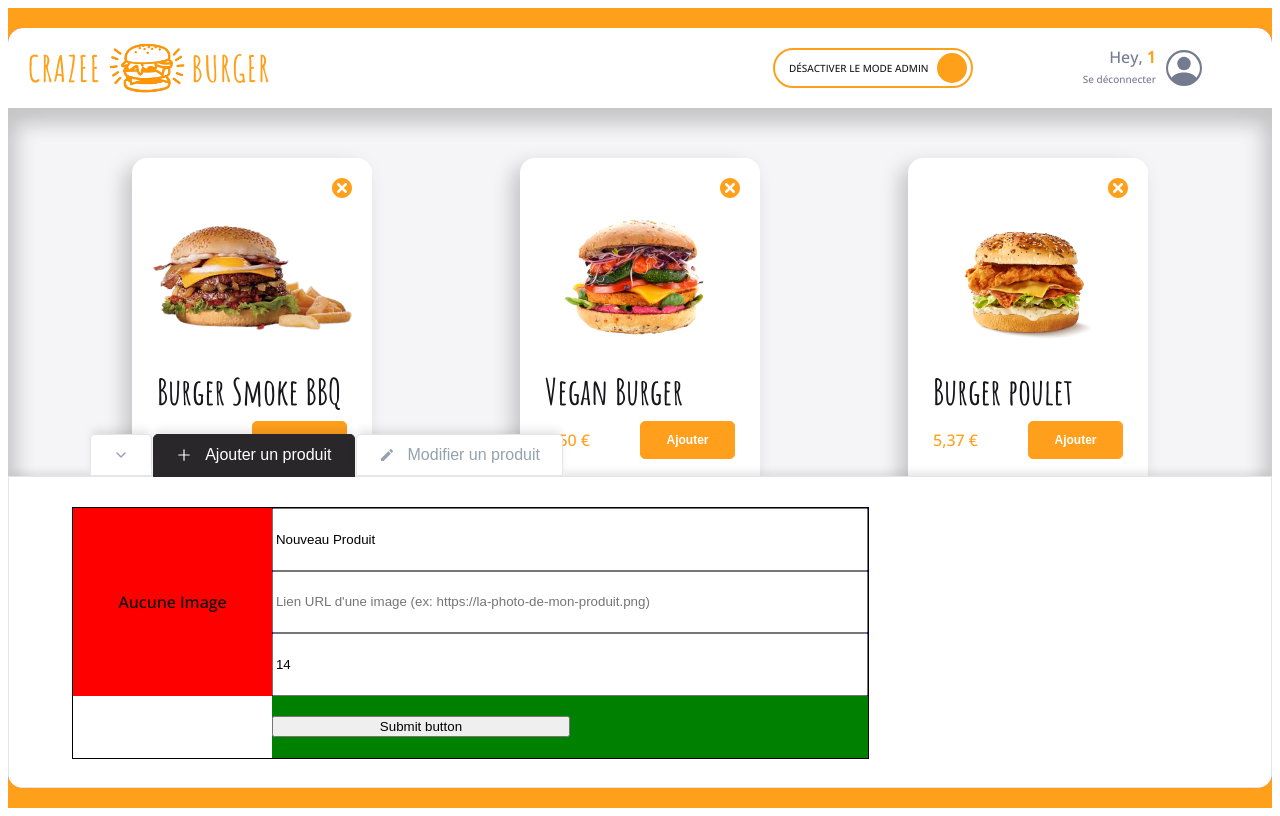
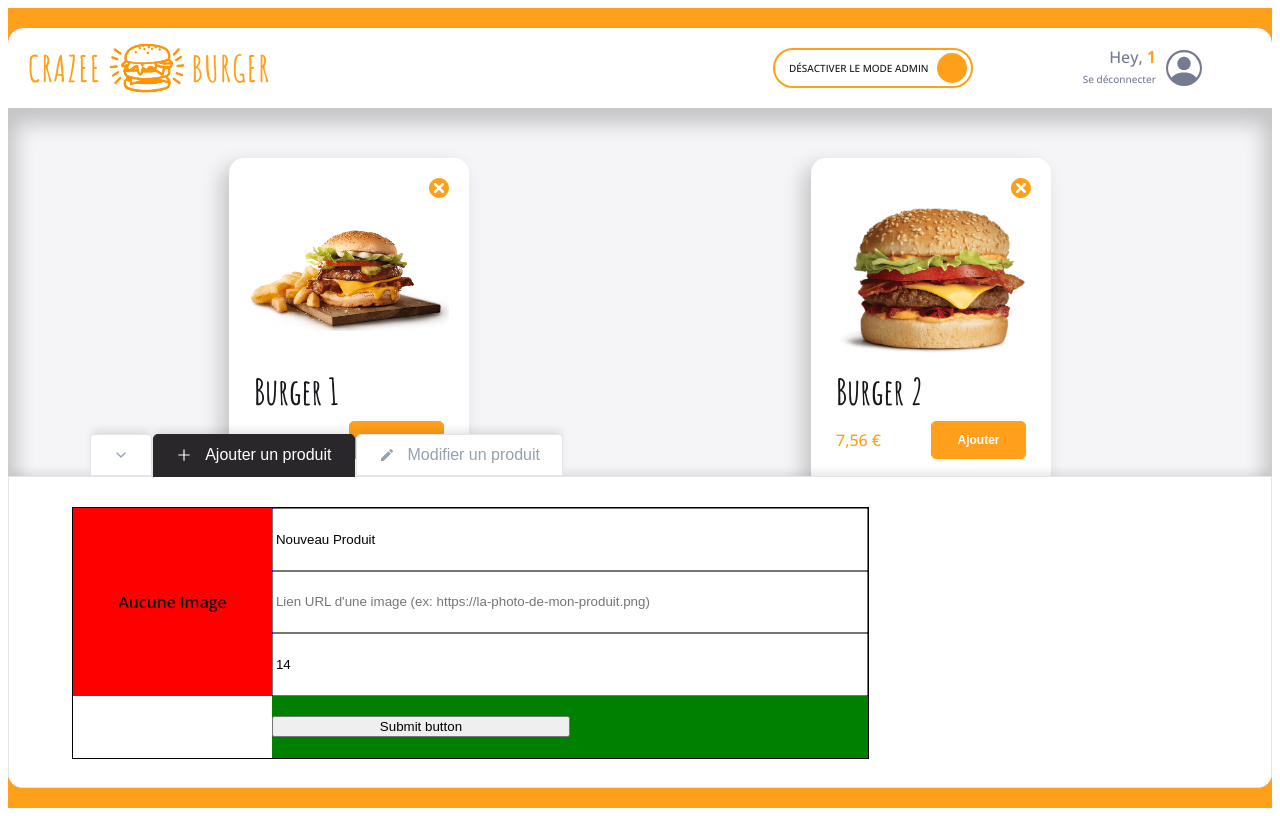
Before and after one commit to kailam-ada/crazee-burger2, a React (Vite) app: page /order/1 in a window 1280 px wide. Built offline with nearby package versions, Linux system fonts and the light colour scheme.

Commit message:
✨ F08: MENU > Add resetMenu button (no style)

```diff
--- a/src/components/pages/order/Main/Menu.jsx
+++ b/src/components/pages/order/Main/Menu.jsx
@@ -8,8 +8,16 @@
 const DEFAULT_IMAGE = "/images/coming-soon.png";
 
 export default function Menu() {
-  const { menu, isAdminMode, handleDelete } = useContext(OrderContext);
+  const { menu, isAdminMode, handleDelete, resetMenu } =
+    useContext(OrderContext);
 
+  if (menu.length === 0)
+    return (
+      <div>
+        <span>Pas de produit</span>
+        <button onClick={resetMenu}>Générer de nouveau produits</button>
+      </div>
+    );
   return (
     <MenuStyled className="menu">
       {menu.map(({ id, title, imageSource, price }) => {
--- a/src/components/pages/order/OrderPage.jsx
+++ b/src/components/pages/order/OrderPage.jsx
@@ -12,7 +12,7 @@
   const [isAddSelected, setIsAddSelected] = useState(true);
   const [isEditSelected, setIsEditSelected] = useState(false);
   const [currentTabSelected, setCurrentTabSelected] = useState("add");
-  const [menu, setMenu] = useState(fakeMenu.MEDIUM);
+  const [menu, setMenu] = useState(fakeMenu.SMALL);
 
   const handleAdd = (newProduct) => {
     const menuCopy = [...menu];
@@ -24,6 +24,10 @@
     const menuCopy = [...menu];
     const menuUpdated = menuCopy.filter((product) => product.id !== productId);
     setMenu(menuUpdated);
+  };
+
+  const resetMenu = () => {
+    setMenu(fakeMenu.MEDIUM);
   };
 
   const orderContextValue = {
@@ -40,6 +44,7 @@
     menu,
     handleAdd,
     handleDelete,
+    resetMenu,
   };
 
   return (
```
